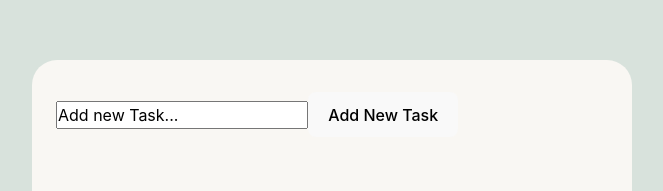
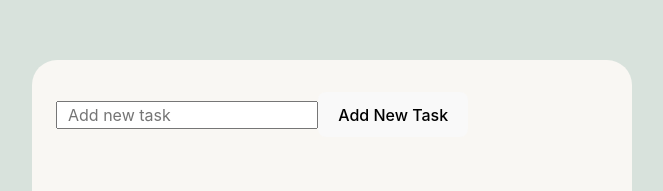
Before and after one commit to macopul/Todo-App-React, a React (Vite) app: page / in a window 1280 px wide. Shown: the part 120-311 px from the top of the page, without its empty margins (308-971 px from the left). Built offline with nearby package versions, Linux system fonts and the light colour scheme.

Commit message:
feat: poc

```diff
--- /dev/null
+++ b/src/components/AddToDoSection/AddToDoSection.module.scss
@@ -0,0 +1,3 @@
+.AddToDoSection input {
+  padding-left: 10px;
+}
--- a/src/components/AddToDoSection/AddToDoSection.tsx
+++ b/src/components/AddToDoSection/AddToDoSection.tsx
@@ -1,5 +1,6 @@
 import { useState } from 'react';
 import { TaskItemType } from '../../types/TaskItemType';
+import styles from './AddToDoSection.module.scss';
 
 type AddToDoProps = {
   message: string;
@@ -13,8 +14,8 @@ const AddToDoSection = ({ message, addTaskToList }: AddToDoProps) => {
     addTaskToList({ title: taskTitle, id: Math.random().toString(), checked: false });
 
   return (
-    <div className="to-do-action-container">
-      <input type="text" value={taskTitle} onChange={(e) => setTaskTitle(e.target.value)} />
+    <div className={styles.AddToDoSection}>
+      <input placeholder='Add new task' type="text" value={taskTitle} onChange={(e) => setTaskTitle(e.target.value)} />
       <button onClick={handleAddTaskButtonClick}>Add New Task</button>
     </div>
   );
--- a/src/components/Checkbox/Checkbox.tsx
+++ b/src/components/Checkbox/Checkbox.tsx
@@ -6,7 +6,7 @@ type CheckboxProps = {
   className?: string;
 };
 
-const Checkbox = ({ checked, onChange }: CheckboxProps) => {
+export const Checkbox = ({ checked, onChange }: CheckboxProps) => {
   return (
     <div className={styles.CheckboxComponent}>
       <label className={styles.checkboxLabelWrapper}>
@@ -21,5 +21,3 @@ const Checkbox = ({ checked, onChange }: CheckboxProps) => {
     </div>
   );
 };
-
-export default Checkbox;
--- /dev/null
+++ b/src/components/Checkbox/index.ts
@@ -0,0 +1 @@
+export { Checkbox } from './Checkbox';
--- a/src/components/TaskItem/TaskItem.module.scss
+++ b/src/components/TaskItem/TaskItem.module.scss
@@ -4,6 +4,10 @@
   display: flex;
   align-items: center;
   padding-bottom: 5px;
+}
+
+.TaskItemComponent input {
+  color: black;
 }
 
 .editButton {
--- a/src/components/TaskItem/TaskItem.tsx
+++ b/src/components/TaskItem/TaskItem.tsx
@@ -1,19 +1,20 @@
-import Checkbox from '../Checkbox/Checkbox';
+import clsx from 'clsx';
 import { useEffect, useRef, useState } from 'react';
+import { AiFillEdit } from 'react-icons/ai';
 import { MdDelete } from 'react-icons/md';
-import { AiFillEdit } from 'react-icons/ai';
+import { useClickOutside } from '../../hooks/useClickOutside';
+import { TaskItemType } from '../../types/TaskItemType';
+import { Checkbox } from '../Checkbox/Checkbox';
 import IconButton from '../IconButton/IconButton';
-import clsx from 'clsx';
 import styles from './TaskItem.module.scss';
-import UseClickOutside from '../../hooks/useClickOutside';
-import { TaskItemType } from '../../types/TaskItemType';
 
 const TaskItem = ({ title, checked, id }: TaskItemType) => {
   const [taskTitle, setTitle] = useState(title);
   const [taskChecked, setChecked] = useState(checked);
   const [isEditable, setIsEditbale] = useState(false);
   const ref = useRef<HTMLInputElement>(null);
-  UseClickOutside(ref, () => setIsEditbale(false), 'ignoreClickOutside');
+  const ingnoreClickOutsideId = `ignoreClickOutside${id}`
+  useClickOutside(ref, () => setIsEditbale(false), ingnoreClickOutsideId);
 
   useEffect(() => {
     if (ref?.current && isEditable) {
@@ -26,7 +27,7 @@ const TaskItem = ({ title, checked, id }: TaskItemType) => {
       <Checkbox checked={taskChecked} onChange={() => setChecked(!taskChecked)} />
       <input
         ref={ref}
-        id={id}
+        // id={id}
         className={clsx(styles.taskInput, {
           [styles.taskInputEditable]: isEditable && !taskChecked,
           [styles.taskInputCompleted]: taskChecked,
@@ -40,8 +41,8 @@ const TaskItem = ({ title, checked, id }: TaskItemType) => {
         }}
       />
       <IconButton
-        data-ignore-click-outside
-        id={id}
+        data-ignore-click-outside={ingnoreClickOutsideId}
+        // id={id}
         classname={clsx(styles.editButton, {
           [styles.editButtonIsActive]: isEditable && !taskChecked,
         })}
--- a/src/components/ToDoSection/ToDoSection.tsx
+++ b/src/components/ToDoSection/ToDoSection.tsx
@@ -1,7 +1,7 @@
+import { useTaskStorage } from '../../hooks/useTaskStorage';
 import AddToDoSection from '../AddToDoSection/AddToDoSection';
 import TasksItemList from '../TaskItemsList.tsx/TaskItemsList';
 import styles from './TodoSection.module.scss';
-import { useTaskStorage } from '../../hooks/useTaskStorage';
 
 const TodoSection = () => {
   const { taskList, addTaskToList } = useTaskStorage();
@@ -9,7 +9,7 @@ const TodoSection = () => {
   return (
     <div className={styles.TodoSectionComponent}>
       <TasksItemList taskList={taskList} />
-      <AddToDoSection addTaskToList={addTaskToList} message="Add new Task..." />
+      <AddToDoSection addTaskToList={addTaskToList} />
     </div>
   );
 };
--- a/src/hooks/useClickOutside.tsx
+++ b/src/hooks/useClickOutside.tsx
@@ -1,15 +1,15 @@
 import { RefObject, useEffect } from 'react';
 
-const UseClickOutside = function (
+export function useClickOutside(
   ref: RefObject<HTMLElement>,
   onClickOutside: () => void,
-  ignoreDataSetProperty: string,
+  ignoreDataSetProperty?: string,
 ) {
   const handleClickOutside = (event: any) => {
     if (
       ref.current &&
-      (!event.target.dataset[ignoreDataSetProperty] || event.target.id !== ref.current.id) &&
-      !ref.current?.contains(event.target)
+      !ref.current?.contains(event.target) &&
+      event.target.dataset.ignoreClickOutside !== ignoreDataSetProperty
     ) {
       onClickOutside();
     }
@@ -21,6 +21,4 @@ const UseClickOutside = function (
       document.removeEventListener('mousedown', handleClickOutside);
     };
   }, [handleClickOutside]);
-};
-
-export default UseClickOutside;
+}
```
Also changed, not shown: src/components/AddToDoSection/AddToDoSection.scss (deleted), 1 other file (tests, documents, lock files or other folders).
